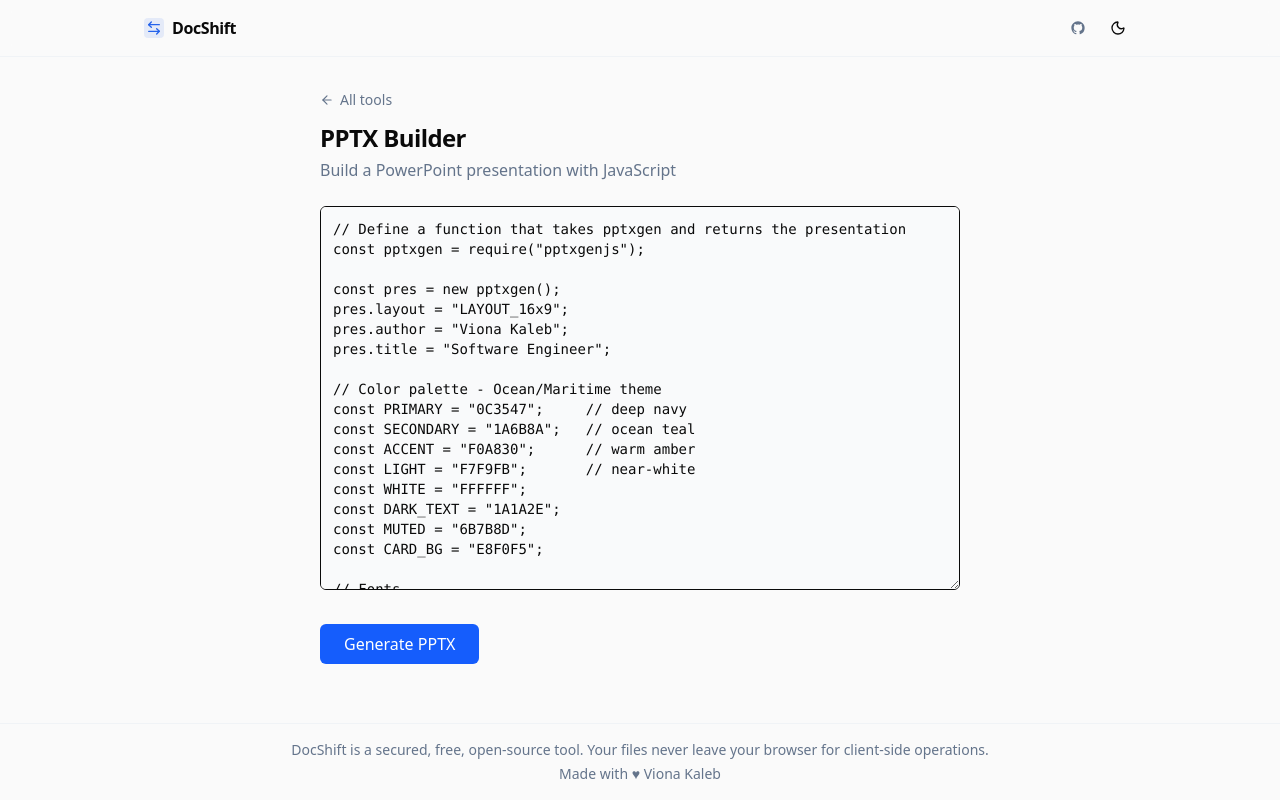
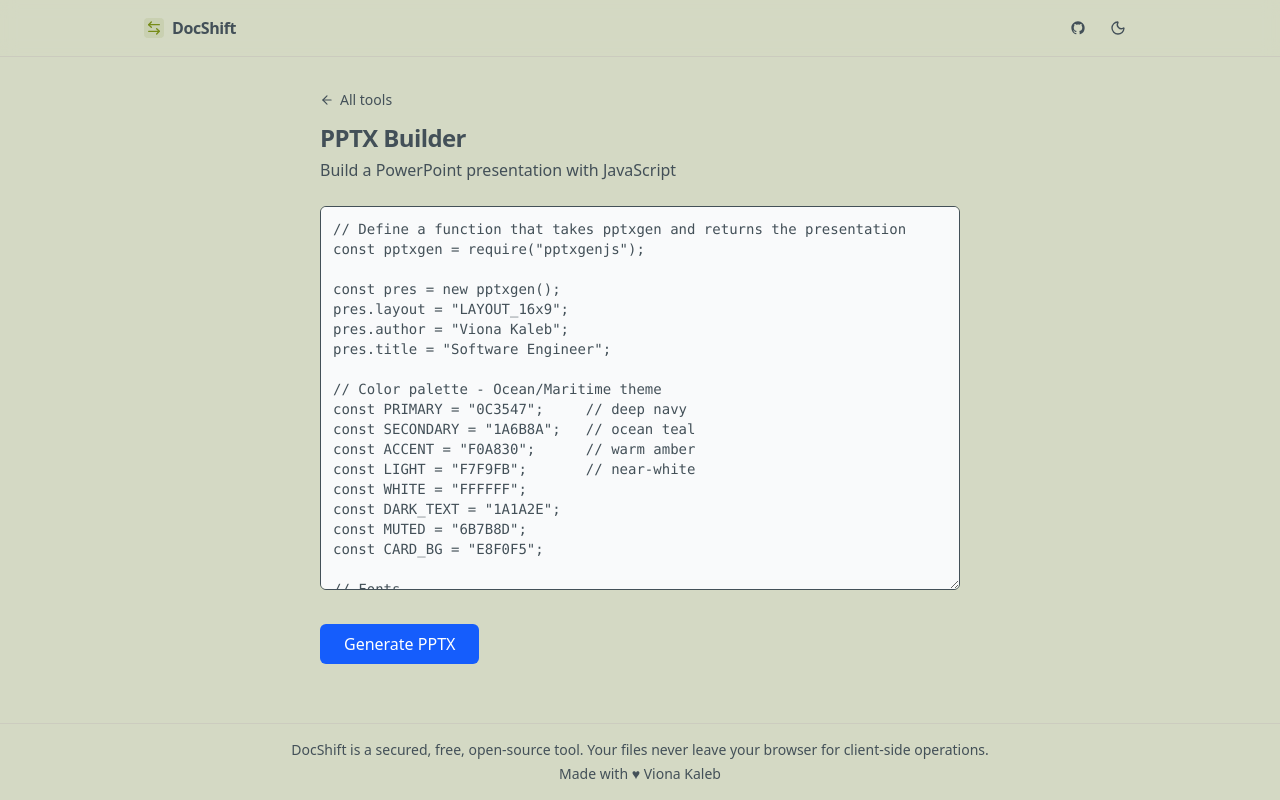
Before and after one commit to vionakaleb/docshift-converter, a Next.js app: page /tools/pptx-builder in a window 1280 px wide. Built offline with nearby package versions, Linux system fonts and the light colour scheme; no server answers.

Commit message:
Fix theme

```diff
--- a/src/app/globals.css
+++ b/src/app/globals.css
@@ -22,40 +22,40 @@
 }
 
 :root {
-  --background: #fafafa;
-  --foreground: #0a0a0a;
-  --primary: #2563eb;
-  --primary-foreground: #ffffff;
-  --secondary: #f1f5f9;
-  --secondary-foreground: #0f172a;
-  --muted: #f1f5f9;
-  --muted-foreground: #64748b;
-  --accent: #f1f5f9;
-  --accent-foreground: #0f172a;
+  --background: #d4d9c4;
+  --foreground: #435058;
+  --primary: #778c18;
+  --primary-foreground: #435058;
+  --secondary: #bfb7b6;
+  --secondary-foreground: #435058;
+  --muted: #bfb7b6;
+  --muted-foreground: #435058;
+  --accent: #848c8e;
+  --accent-foreground: #d4d9c4;
   --destructive: #ef4444;
-  --destructive-foreground: #ffffff;
-  --border: #e2e8f0;
-  --input: #e2e8f0;
-  --ring: #2563eb;
+  --destructive-foreground: #d4d9c4;
+  --border: #bfb7b6;
+  --input: #bfb7b6;
+  --ring: #778c18;
   --radius: 0.625rem;
 }
 
 .dark {
-  --background: #09090b;
-  --foreground: #fafafa;
-  --primary: #3b82f6;
-  --primary-foreground: #ffffff;
-  --secondary: #1e293b;
-  --secondary-foreground: #f1f5f9;
-  --muted: #1e293b;
-  --muted-foreground: #94a3b8;
-  --accent: #1e293b;
-  --accent-foreground: #f1f5f9;
+  --background: #435058;
+  --foreground: #f1f2ee;
+  --primary: #dcf763;
+  --primary-foreground: #435058;
+  --secondary: #848c8e;
+  --secondary-foreground: #f1f2ee;
+  --muted: #848c8e;
+  --muted-foreground: #f1f2ee;
+  --accent: #bfb7b6;
+  --accent-foreground: #435058;
   --destructive: #ef4444;
   --destructive-foreground: #ffffff;
-  --border: #1e293b;
-  --input: #1e293b;
-  --ring: #3b82f6;
+  --border: #848c8e;
+  --input: #848c8e;
+  --ring: #dcf763;
 }
 
 body {
```
